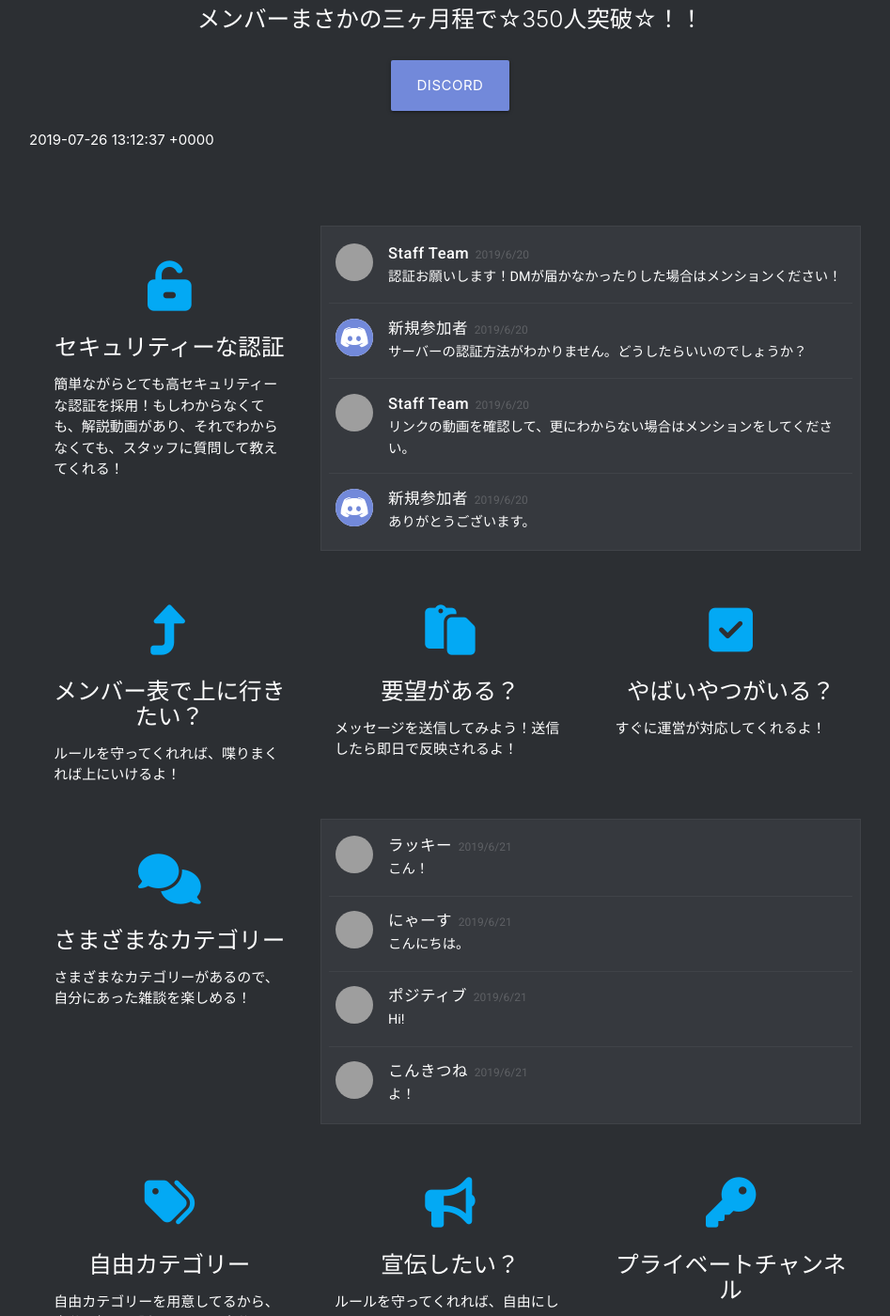
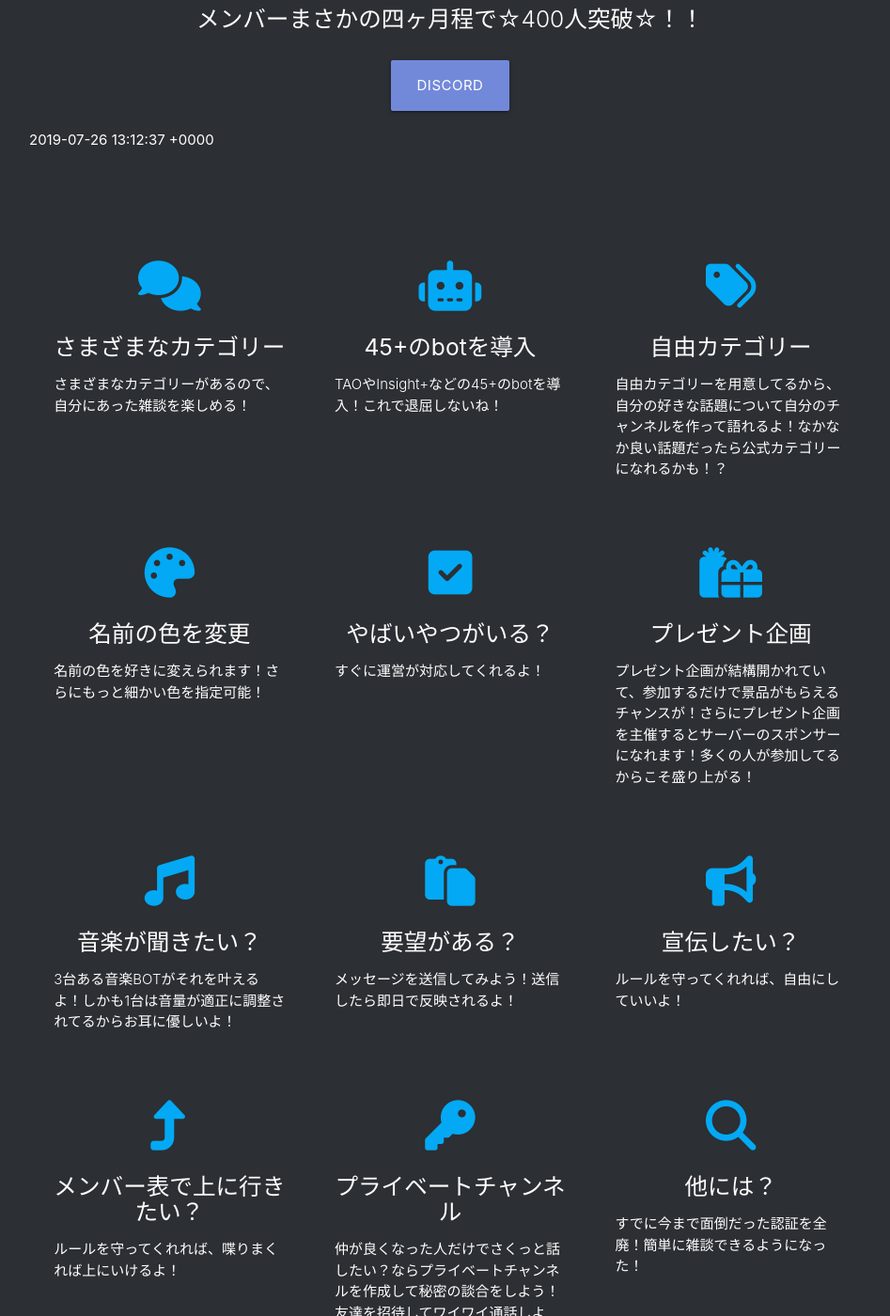
Before and after one commit to zatsukomu/zatsukomu-website-v1, a Jekyll site: the page built from docs/_pages/index.html, in a window 1280 px wide and 1400 px high, scrolled down 270 px. Shown: the whole window at 94% size, without its empty margins (161-1108 px from the left). Built offline with Jekyll 4.4.1, drawn with Linux system fonts in a browser that asks for light colours; nearby versions of some CDN libraries; some of the changed text lies outside the part shown; grey boxes are pictures that could not be loaded.

Commit message:
直した。

```diff
--- a/docs/_pages/index.html
+++ b/docs/_pages/index.html
@@ -2,58 +2,13 @@
 layout: default
 title: ホーム
 permalink: /
-description: メンバーまさかの三ヶ月程で☆350人突破☆！！
+description: メンバーまさかの四ヶ月程で☆400人突破☆！！
 redirect_from:
   - /ホーム
   - /メインページ
+  - /home
+  - /main
 ---
-      <!--   Icon Section   -->
-      <div class="row">
-        <div class="col s12 m4">
-          <div class="icon-block">
-            <h2 class="center light-blue-text"><i class="fas fa-unlock-alt"></i></h2>
-            <h5 class="center">セキュリティーな認証</h5>
-            <p class="light">簡単ながらとても高セキュリティーな認証を採用！もしわからなくても、解説動画があり、それでわからなくても、スタッフに質問して教えてくれる！</p>
-          </div>
-        </div>
-
-        <div class="col s12 m8">
-          <div class="discord-messages">
-            {% include discord_message.html avater="http://flat-icon-design.com/f/f_business_42/s256_f_business_42_0bg.png" username="Staff Team" timestamp="2019/6/20" content="認証お願いします！DMが届かなかったりした場合はメンションください！" %}
-            {% include discord_message.html avater="/assets/img/avatar/discord-blue.svg" username="新規参加者" timestamp="2019/6/20" content="サーバーの認証方法がわかりません。どうしたらいいのでしょうか？" %}
-            {% include discord_message.html avater="http://flat-icon-design.com/f/f_business_42/s256_f_business_42_0bg.png" username="Staff Team" timestamp="2019/6/20" content="リンクの動画を確認して、更にわからない場合はメンションをしてください。" %}
-            {% include discord_message.html avater="/assets/img/avatar/discord-blue.svg" username="新規参加者" timestamp="2019/6/20" content="ありがとうございます。" %}
-          </div>
-        </div>
-      </div>
-
-      <!--   Icon Section+   -->
-      <div class="row">
-        <div class="col s12 m4">
-          <div class="icon-block">
-            <h2 class="center light-blue-text"><i class="fas fa-level-up-alt"></i></h2>
-            <h5 class="center">メンバー表で上に行きたい？</h5>
-            <p class="light">ルールを守ってくれれば、喋りまくれば上にいけるよ！</p>
-          </div>
-        </div>
-
-        <div class="col s12 m4">
-          <div class="icon-block">
-            <h2 class="center light-blue-text"><i class="fas fa-paste"></i></h2>
-            <h5 class="center">要望がある？</h5>
-            <p class="light">メッセージを送信してみよう！送信したら即日で反映されるよ！</p>
-          </div>
-        </div>
-
-        <div class="col s12 m4">
-          <div class="icon-block">
-            <h2 class="center light-blue-text"><i class="fas fa-check-square"></i></h2>
-            <h5 class="center">やばいやつがいる？</h5>
-            <p class="light">すぐに運営が対応してくれるよ！</p>
-          </div>
-        </div>
-      </div>
-
       <!--   Icon Section   -->
       <div class="row">
         <div class="col s12 m4">
@@ -63,60 +18,18 @@
             <p class="light">さまざまなカテゴリーがあるので、自分にあった雑談を楽しめる！</p>
           </div>
         </div>
-
-        <div class="col s12 m8">
-          <div class="discord-messages">
-            {% include discord_message.html avater="http://flat-icon-design.com/f/f_business_92/s256_f_business_92_0bg.png" username="ラッキー" timestamp="2019/6/21" content="こん！" %}
-            {% include discord_message.html avater="http://flat-icon-design.com/f/f_business_45/s256_f_business_45_0bg.png" username="にゃーす" timestamp="2019/6/21" content="こんにちは。" %}
-            {% include discord_message.html avater="http://flat-icon-design.com/f/f_object_160/s256_f_object_160_0bg.png" username="ポジティブ" timestamp="2019/6/21" content="Hi!" %}
-            {% include discord_message.html avater="http://flat-icon-design.com/f/f_business_58/s256_f_business_58_0bg.png" username="こんきつね" timestamp="2019/6/21" content="よ！" %}
+        <div class="col s12 m4">
+          <div class="icon-block">
+            <h2 class="center light-blue-text"><i class="fas fa-robot"></i></h2>
+            <h5 class="center">45+のbotを導入</h5>
+            <p class="light">TAOやInsight+などの45+のbotを導入！これで退屈しないね！</p>
           </div>
         </div>
-      </div>
-
-      <!--   Icon Section+   -->
-      <div class="row">
         <div class="col s12 m4">
           <div class="icon-block">
             <h2 class="center light-blue-text"><i class="fas fa-tags"></i></h2>
             <h5 class="center">自由カテゴリー</h5>
             <p class="light">自由カテゴリーを用意してるから、自分の好きな話題について自分のチャンネルを作って語れるよ！なかなか良い話題だったら公式カテゴリーになれるかも！？</p>
-          </div>
-        </div>
-
-        <div class="col s12 m4">
-          <div class="icon-block">
-            <h2 class="center light-blue-text"><i class="fas fa-bullhorn"></i></h2>
-            <h5 class="center">宣伝したい？</h5>
-            <p class="light">ルールを守ってくれれば、自由にしていいよ！</p>
-          </div>
-        </div>
-
-        <div class="col s12 m4">
-          <div class="icon-block">
-            <h2 class="center light-blue-text"><i class="fas fa-key"></i></h2>
-            <h5 class="center">プライベートチャンネル</h5>
-            <p class="light">仲が良くなった人だけでさくっと話したい？ならプライベートチャンネルを作成して秘密の談合をしよう！友達を招待してワイワイ通話しよう！しかも誰もいなくなって時間が立つと勝手に消えるから秘密の話に持ってこい！</p>
-          </div>
-        </div>
-      </div>
-
-      <!--   Icon Section   -->
-      <div class="row">
-        <div class="col s12 m4">
-          <div class="icon-block">
-            <h2 class="center light-blue-text"><i class="fas fa-robot"></i></h2>
-            <h5 class="center">15+のbotを導入</h5>
-            <p class="light">TAOやInsight+などの45+のbotを導入！これで退屈しないね！</p>
-          </div>
-        </div>
-
-        <div class="col s12 m8">
-          <div class="discord-messages">
-            {% include discord_message.html avater="http://flat-icon-design.com/f/f_business_92/s256_f_business_92_0bg.png" username="ラッキー" timestamp="2019/6/22" content="prefix help" %}
-            {% include discord_message_embed.html bot="BOT" avater="http://flat-icon-design.com/f/f_business_47/s256_f_business_47_0bg.png" username="Speed+" timestamp="2019/6/22" embed-color="#0099ff" embed-field-title1="コマンド" embed-field-content1="++++server - サーバーの情報を表示します。" %}
-            {% include discord_message.html avater="http://flat-icon-design.com/f/f_business_92/s256_f_business_92_0bg.png" username="ラッキー" timestamp="2019/6/22" content="prefix server" %}
-            {% include discord_message_embed.html bot="BOT" avater="http://flat-icon-design.com/f/f_business_47/s256_f_business_47_0bg.png" username="Speed+" timestamp="2019/6/22" embed-color="#0099ff" embed-field-title1="サーバー名" embed-field-content1="雑コム" embed-field-title2="サーバーID" embed-field-content2="560663701028339713" %}
           </div>
         </div>
       </div>
@@ -130,15 +43,13 @@
             <p class="light">名前の色を好きに変えられます！さらにもっと細かい色を指定可能！</p>
           </div>
         </div>
-
         <div class="col s12 m4">
           <div class="icon-block">
-            <h2 class="center light-blue-text"><i class="fas fa-music"></i></h2>
-            <h5 class="center">音楽が聞きたい？</h5>
-            <p class="light">3台ある音楽BOTがそれを叶えるよ！しかも1台は音量が適正に調整されてるからお耳に優しいよ！</p>
+            <h2 class="center light-blue-text"><i class="fas fa-check-square"></i></h2>
+            <h5 class="center">やばいやつがいる？</h5>
+            <p class="light">すぐに運営が対応してくれるよ！</p>
           </div>
         </div>
-
         <div class="col s12 m4">
           <div class="icon-block">
             <h2 class="center light-blue-text"><i class="fas fa-gifts"></i></h2>
@@ -147,3 +58,53 @@
           </div>
         </div>
       </div>
+
+      <!--   Icon Section+   -->
+      <div class="row">
+        <div class="col s12 m4">
+          <div class="icon-block">
+            <h2 class="center light-blue-text"><i class="fas fa-music"></i></h2>
+            <h5 class="center">音楽が聞きたい？</h5>
+            <p class="light">3台ある音楽BOTがそれを叶えるよ！しかも1台は音量が適正に調整されてるからお耳に優しいよ！</p>
+          </div>
+        </div>
+        <div class="col s12 m4">
+          <div class="icon-block">
+            <h2 class="center light-blue-text"><i class="fas fa-paste"></i></h2>
+            <h5 class="center">要望がある？</h5>
+            <p class="light">メッセージを送信してみよう！送信したら即日で反映されるよ！</p>
+          </div>
+        </div>
+        <div class="col s12 m4">
+          <div class="icon-block">
+            <h2 class="center light-blue-text"><i class="fas fa-bullhorn"></i></h2>
+            <h5 class="center">宣伝したい？</h5>
+            <p class="light">ルールを守ってくれれば、自由にしていいよ！</p>
+          </div>
+        </div>
+      </div>
+
+      <!--   Icon Section   -->
+      <div class="row">
+        <div class="col s12 m4">
+          <div class="icon-block">
+            <h2 class="center light-blue-text"><i class="fas fa-level-up-alt"></i></h2>
+            <h5 class="center">メンバー表で上に行きたい？</h5>
+            <p class="light">ルールを守ってくれれば、喋りまくれば上にいけるよ！</p>
+          </div>
+        </div>
+        <div class="col s12 m4">
+          <div class="icon-block">
+            <h2 class="center light-blue-text"><i class="fas fa-key"></i></h2>
+            <h5 class="center">プライベートチャンネル</h5>
+            <p class="light">仲が良くなった人だけでさくっと話したい？ならプライベートチャンネルを作成して秘密の談合をしよう！友達を招待してワイワイ通話しよう！しかも誰もいなくなって時間が立つと勝手に消えるから秘密の話に持ってこい！</p>
+          </div>
+        </div>
+        <div class="col s12 m4">
+          <div class="icon-block">
+            <h2 class="center light-blue-text"><i class="fas fa-search"></i></h2>
+            <h5 class="center">他には？</h5>
+            <p class="light">すでに今まで面倒だった認証を全廃！簡単に雑談できるようになった！</p>
+          </div>
+        </div>
+      </div>
```
